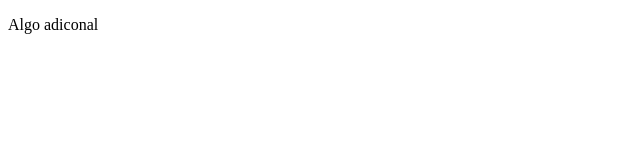
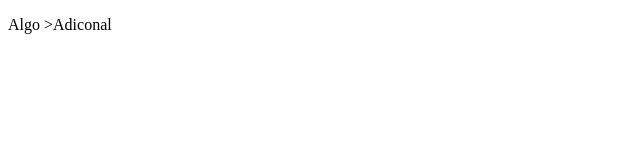
Before and after one commit to elioduran60/PracticaGitElio, a plain HTML site: page Proyec_Git/index.html in a window 1280 px wide. Shown: the full height of the page, 0-640 px from the left. Drawn offline with Linux system fonts and the light colour scheme.

Commit message:
cambio html

```diff
--- a/Proyec_Git/index.html
+++ b/Proyec_Git/index.html
@@ -6,6 +6,6 @@
     <title>Practica</title>
 </head>
 <body>
-    <p>Algo adiconal</p>
+    <p>Algo >Adiconal</p>
 </body>
 </html>
```
